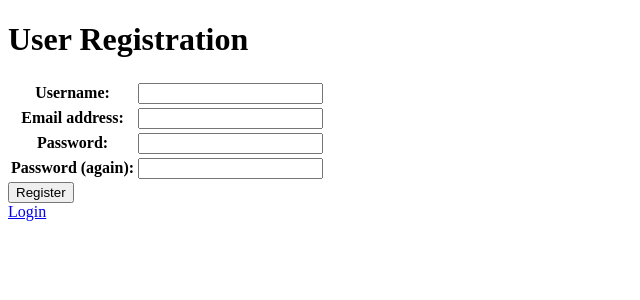
After one commit to Ayamin0x539/Napster2, a Django app: page /register/ in a window 1280 px wide. The commit adds this page. Shown: the top 300 px of the page, without its empty margins (0-640 px from the left). Run offline with Django 3.2, Linux system fonts and the light colour scheme.

Commit message:
registration working. logging in leads to dashboard page.

```diff
--- /dev/null
+++ b/napster2/napster2/forms.py
@@ -0,0 +1,23 @@
+import re
+from django import forms
+from django.contrib.auth.models import User
+from django.utils.translation import ugettext_lazy as _
+
+class RegistrationForm(forms.Form):
+    username = forms.RegexField(regex=r'^\w+$', widget=forms.TextInput(attrs=dict(required=True, max_length=30)), label=_("Username"), error_messages={ 'invalid': _("This value must contain only letters, numbers and underscores.") })
+    email = forms.EmailField(widget=forms.TextInput(attrs=dict(required=True, max_length=30)), label=_("Email address"))
+    password1 = forms.CharField(widget=forms.PasswordInput(attrs=dict(required=True, max_length=30, render_value=False)), label=_("Password"))
+    password2 = forms.CharField(widget=forms.PasswordInput(attrs=dict(required=True, max_length=30, render_value=False)), label=_("Password (again)"))
+
+    def clean_username(self):
+        try:
+            user = User.objects.get(username__iexact=self.cleaned_data['username'])
+        except User.DoesNotExist:
+            return self.cleaned_data['username']
+        raise forms.ValidationError(_("The username already exists. Please try another one."))
+
+    def clean(self):
+        if 'password1' in self.cleaned_data and 'password2' in self.cleaned_data:
+            if self.cleaned_data['password1'] != self.cleaned_data['password2']:
+                raise forms.ValidationError(_("The two password fields did not match."))
+        return self.cleaned_data
--- a/napster2/napster2/settings.py
+++ b/napster2/napster2/settings.py
@@ -26,6 +26,10 @@ DEBUG = True
 
 ALLOWED_HOSTS = []
 
+# If a user wants to access a method that requires logging in and they are
+# not logged in, then redirect them to the home page:
+import django.contrib.auth
+django.contrib.auth.LOGIN_URL = '/'
 
 # Application definition
 
@@ -36,6 +40,7 @@ INSTALLED_APPS = (
     'django.contrib.sessions',
     'django.contrib.messages',
     'django.contrib.staticfiles',
+    'napster2',
 )
 
 MIDDLEWARE_CLASSES = (
--- a/napster2/napster2/urls.py
+++ b/napster2/napster2/urls.py
@@ -20,9 +20,11 @@ from napster2 import views
 urlpatterns = [
     url(r'^admin/', include(admin.site.urls)),
     url(r'^$', views.index),
-#    url(r'^register', views.register),
-#    url(r'^login', views.login),
-#    url(r'^dashboard', views.dashboard),
+    url(r'^register/$', views.register),
+    url(r'^register/success/$', views.register_success),
+    url(r'^login/$', 'django.contrib.auth.views.login'),
+    url(r'^dashboard', views.dashboard),
+    url(r'^logout/$', views.logout_page),
 #    url(r'^manageplaylist', views.manageplaylist),
 #    url(r'^search', views.search),
 ]
--- a/napster2/napster2/views.py
+++ b/napster2/napster2/views.py
@@ -1,5 +1,40 @@
+from napster2.forms import *
+from django.contrib.auth.decorators import login_required
+from django.contrib.auth import logout
+from django.views.decorators.csrf import csrf_protect
 from django.shortcuts import render_to_response
 from django.template import RequestContext
+from django import forms
+from django.contrib.auth.forms import UserCreationForm
+from django.http import HttpResponseRedirect
+from django.http import HttpResponse
+from django.shortcuts import render
 
 def index(request): # request parameter has host params (ip, etc)
     return render_to_response('index.html', {}, RequestContext(request))
+
+def register(request):
+    if request.method == 'POST':
+        form = RegistrationForm(request.POST)
+        if form.is_valid():
+            user = User.objects.create_user(
+                username=form.cleaned_data['username'],
+                password=form.cleaned_data['password1'],
+                email=form.cleaned_data['email']
+                )
+            return HttpResponseRedirect('/register/success/')
+    else:
+        form = RegistrationForm()
+        variables = RequestContext(request, {'form': form})
+        return render_to_response('registration/register.html', variables,)
+
+def register_success(request):
+    return render_to_response('registration/success.html',)
+
+def logout_page(request):
+    logout(request)
+    return HttpResponseRedirect('/')
+
+@login_required
+def dashboard(request):
+    return render_to_response('dashboard.html', { 'user': request.user })
--- /dev/null
+++ b/napster2/templates/base.html
@@ -0,0 +1,10 @@
+<!DOCTYPE html>
+<html>
+  <head>
+    <title>Napster2 | {% block title %}{% endblock %}</title>
+  </head>
+  <body>
+    <h1>{% block head %}{% endblock %}</h1>
+    {% block content %}{% endblock %}
+  </body>
+</html>
--- /dev/null
+++ b/napster2/templates/registration/register.html
@@ -0,0 +1,12 @@
+{% extends "base.html" %}
+{% block title %}Register{% endblock %}
+{% block head %}User Registration{% endblock %}
+{% block content %}
+<form method="post" action=".">{% csrf_token %}
+  <table border="0">
+    {{ form.as_table }}
+  </table>
+  <input type="submit" value="Register" />
+ </form>
+<a href="/">Login</a>
+{% endblock %}
```
Also changed, not shown: napster2/napster2/models.py (+11 -11 lines), napster2/templates/dashboard.html (added, +8 -0 lines), napster2/templates/index.html (+8 -9 lines), napster2/templates/registration/login.html (added, +17 -0 lines), napster2/templates/registration/success.html (added, +9 -0 lines).
